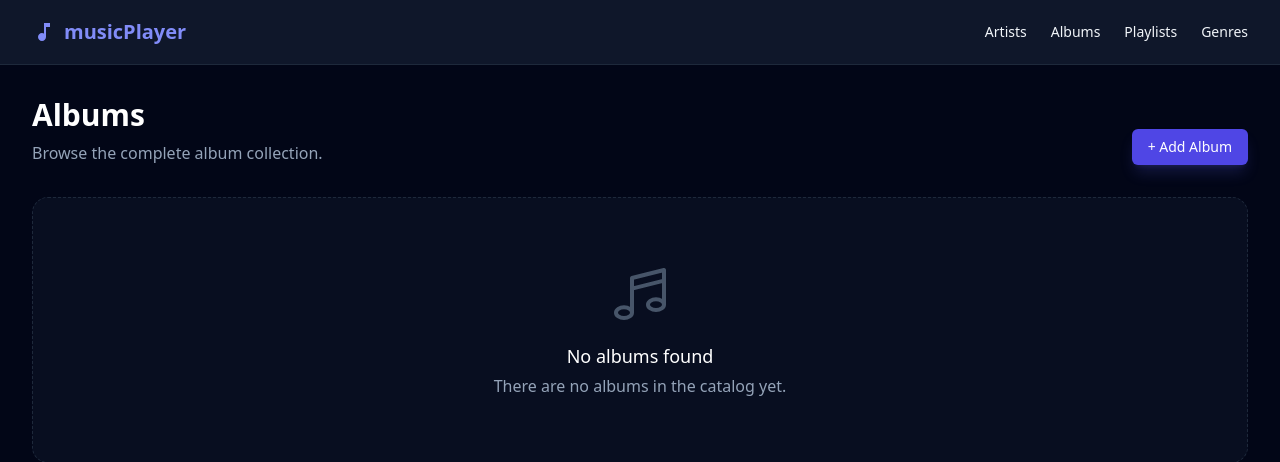
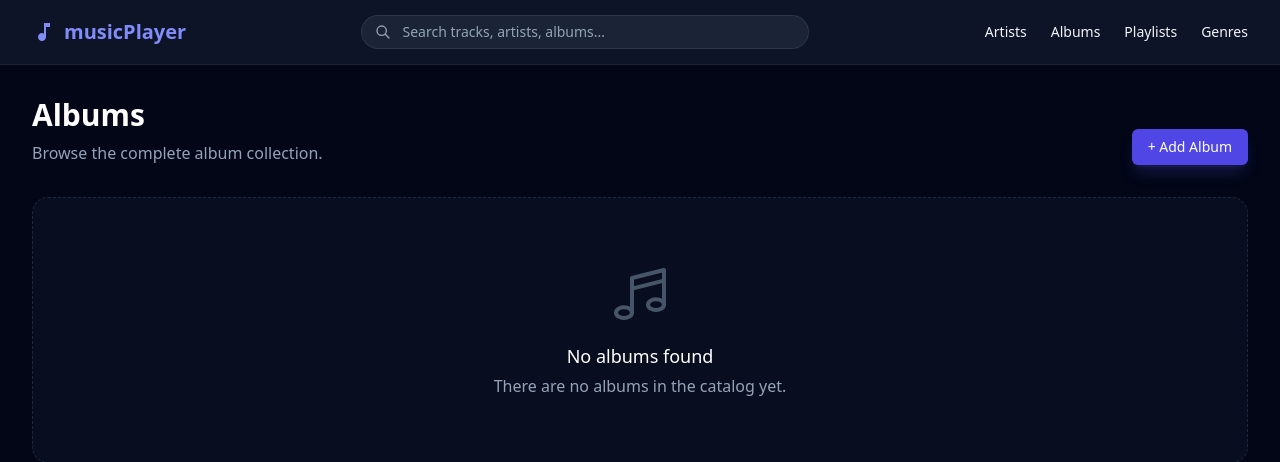
Before and after one commit to sargoth/musicPlayer, a Django app: page /albums/ in a window 1280 px wide. Shown: the top 462 px of the page. Run offline with Django 5.2, Linux system fonts and the light colour scheme; data that the repository does not hold is empty; some libraries are stand-ins or nearby versions.

Commit message:
1. Changed progress bar and scrubber thumb color. 2. Added search functionality.

```diff
--- a/catalog/urls.py
+++ b/catalog/urls.py
@@ -26,5 +26,6 @@ urlpatterns = [
             path('edit/', views.GenreUpdateView.as_view(), name='edit_genre'),
             path('delete/', views.GenreDeleteView.as_view(), name='delete_genre')
         ]))
-    ]))
+    ])),
+    path('search/', views.SearchView.as_view(), name="search")
 ]
--- a/catalog/views.py
+++ b/catalog/views.py
@@ -1,4 +1,8 @@
+from typing import Any
+
+from django.db.models import Q
 from django.urls import reverse_lazy, reverse
+from django.views.generic.base import TemplateView
 from django.views.generic.detail import DetailView
 from django.views.generic.edit import CreateView, UpdateView, DeleteView
 from django.views.generic.list import ListView
@@ -128,3 +132,31 @@ class GenreDeleteView(DeleteView):
     model = Genre
     template_name = "catalog/delete_genre.html"
     success_url = reverse_lazy("catalog:list_genres")
+
+
+class SearchView(TemplateView):
+    template_name = "catalog/search_result.html"
+
+    def get_context_data(self, **kwargs: Any) -> dict[str, Any]:
+        context = super().get_context_data(**kwargs)
+        query = self.request.GET.get("q").strip()
+
+        if query:
+            context["query"] = query
+            context["tracks"] = (
+                Track.objects.filter(
+                    Q(title__icontains=query) | Q(album__artist__name__icontains=query)
+                ).select_related("album", "album__artist")[:10]
+            )
+
+            context["albums"] = (
+                Album.objects.filter(
+                    Q(title__icontains=query) | Q(artist__name__icontains=query)
+                ).select_related("artist")[:8]
+            )
+
+            context["artists"] = Artist.objects.filter(
+                name__icontains=query
+            )[:8]
+
+        return context
--- a/templates/base.html
+++ b/templates/base.html
@@ -9,17 +9,36 @@
     <script type="module" src="https://unpkg.com/@hotwired/turbo@8.0.4/dist/turbo.es2017-esm.js"></script>
 </head>
 <body class="flex flex-col min-h-full pb-28">
-<header class="bg-slate-900 border-b border-slate-800 sticky top-0 z-40">
-    <div class="max-w-7xl mx-auto px-4 sm:px-6 lg:px-8 h-16 flex items-center justify-between">
+<header class="bg-slate-900/90 backdrop-blur-md border-b border-slate-800/80 sticky top-0 z-40">
+    <div class="max-w-7xl mx-auto px-4 sm:px-6 lg:px-8 h-16 flex items-center justify-between gap-4">
+
+        <!-- Logo -->
         <a href="{% url 'home' %}"
-           class="flex items-center gap-2 font-bold text-xl text-indigo-400 hover:text-indigo-300 transition">
+           class="flex items-center gap-2 font-bold text-xl text-indigo-400 hover:text-indigo-300 transition flex-shrink-0">
             <svg class="w-6 h-6" fill="currentColor" viewBox="0 0 24 24">
                 <path d="M12 3v10.55c-.59-.34-1.27-.55-2-.55-2.21 0-4 1.79-4 4s1.79 4 4 4 4-1.79 4-4V7h4V3h-6z"/>
             </svg>
             <span>musicPlayer</span>
         </a>
 
-        <nav class="flex items-center gap-6 text-sm font-medium">
+        <!-- Global Search Input -->
+        <form action="{% url 'catalog:search' %}" method="GET" class="flex-1 max-w-md">
+            <div class="relative">
+                <input type="search"
+                       name="q"
+                       value="{{ request.GET.q|default:'' }}"
+                       placeholder="Search tracks, artists, albums..."
+                       class="w-full bg-slate-800/80 text-sm text-slate-100 placeholder-slate-400 border border-slate-700/60 rounded-full pl-10 pr-4 py-1.5 focus:outline-none focus:border-indigo-500 focus:ring-1 focus:ring-indigo-500 transition">
+                <svg class="w-4 h-4 text-slate-400 absolute left-3.5 top-1/2 -translate-y-1/2" fill="none"
+                     stroke="currentColor" viewBox="0 0 24 24">
+                    <path stroke-linecap="round" stroke-linejoin="round" stroke-width="2"
+                          d="M21 21l-6-6m2-5a7 7 0 11-14 0 7 7 0 0114 0z"/>
+                </svg>
+            </div>
+        </form>
+
+        <!-- Navigation Links -->
+        <nav class="flex items-center gap-6 text-sm font-medium flex-shrink-0">
             <a href="{% url 'catalog:list_artists' %}" class="hover:text-indigo-400 transition">Artists</a>
             <a href="{% url 'catalog:list_albums' %}" class="hover:text-indigo-400 transition">Albums</a>
             <a href="{% url 'playlists:list_playlists' %}" class="hover:text-indigo-400 transition">Playlists</a>
@@ -232,5 +251,21 @@
         }
     });
 </script>
+<script>
+    document.addEventListener('turbo:load', () => {
+        const searchInput = document.querySelector('header input[type="search"]');
+        if (!searchInput) return;
+
+        let debounceTimer;
+        searchInput.addEventListener('input', (e) => {
+            clearTimeout(debounceTimer);
+            debounceTimer = setTimeout(() => {
+                if (e.target.value.trim().length >= 2 || e.target.value.trim().length === 0) {
+                    e.target.form.requestSubmit();
+                }
+            }, 500); // 500ms delay after typing stops
+        });
+    });
+</script>
 </body>
 </html>
--- a/templates/footer.html
+++ b/templates/footer.html
@@ -16,12 +16,12 @@
 
         <!-- Played Progress Bar Fill -->
         <div id="progress-bar-fill"
-             class="absolute top-0 left-0 h-full bg-[#ff0000] pointer-events-none transition-none"
+             class="absolute top-0 left-0 h-full bg-indigo-600 pointer-events-none transition-none"
              style="width: 0%;"></div>
 
         <!-- Scrubber Thumb (visible on container hover or when seeking) -->
         <div id="progress-thumb"
-             class="absolute top-1/2 -translate-y-1/2 -translate-x-1/2 w-3 h-3 bg-[#ff0000] rounded-full opacity-0 group-hover:opacity-100 transition-opacity pointer-events-none shadow"
+             class="absolute top-1/2 -translate-y-1/2 -translate-x-1/2 w-3 h-3 bg-indigo-600 rounded-full opacity-0 group-hover:opacity-100 transition-opacity pointer-events-none shadow"
              style="left: 0%;"></div>
 
         <!-- Interactive Slider Overlay for Seeking -->
```
Also changed, not shown: templates/catalog/search_result.html (added, +94 -0 lines). Lines whose indentation alone changed are shown as unchanged.
